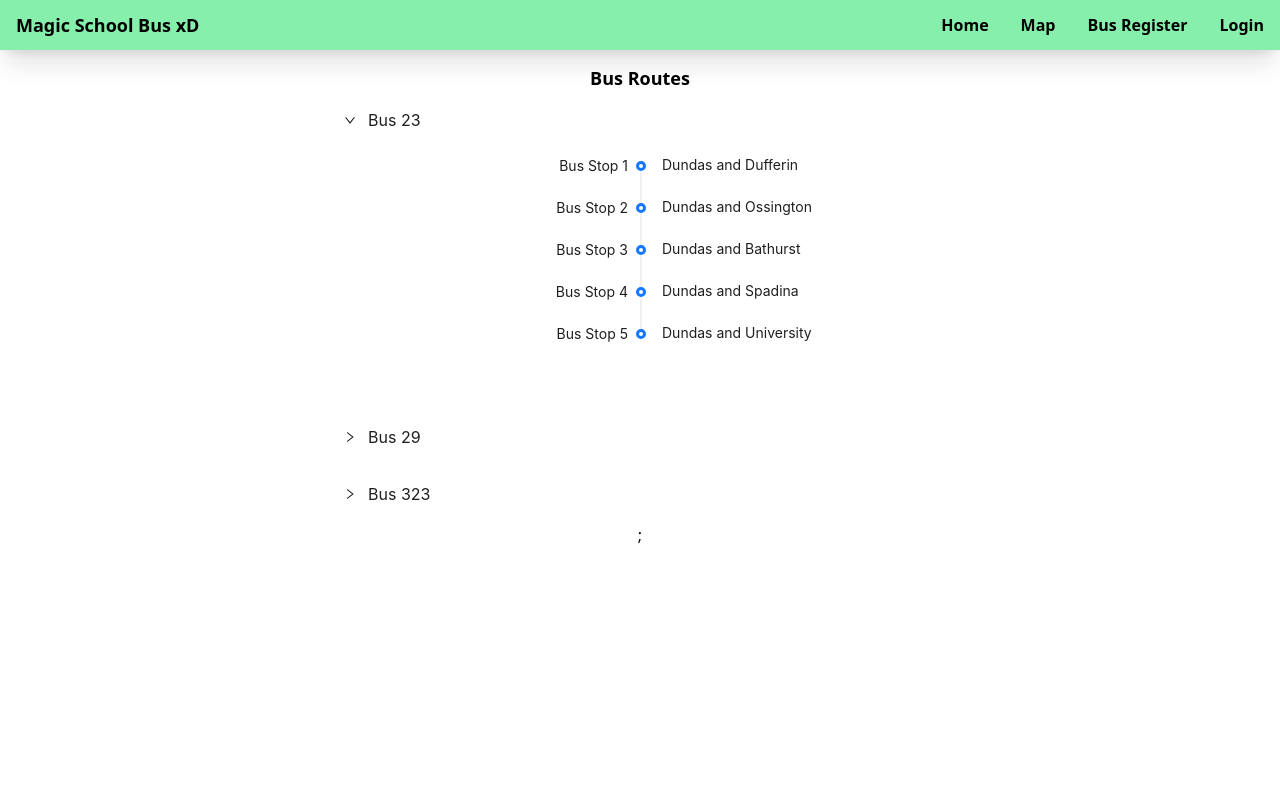
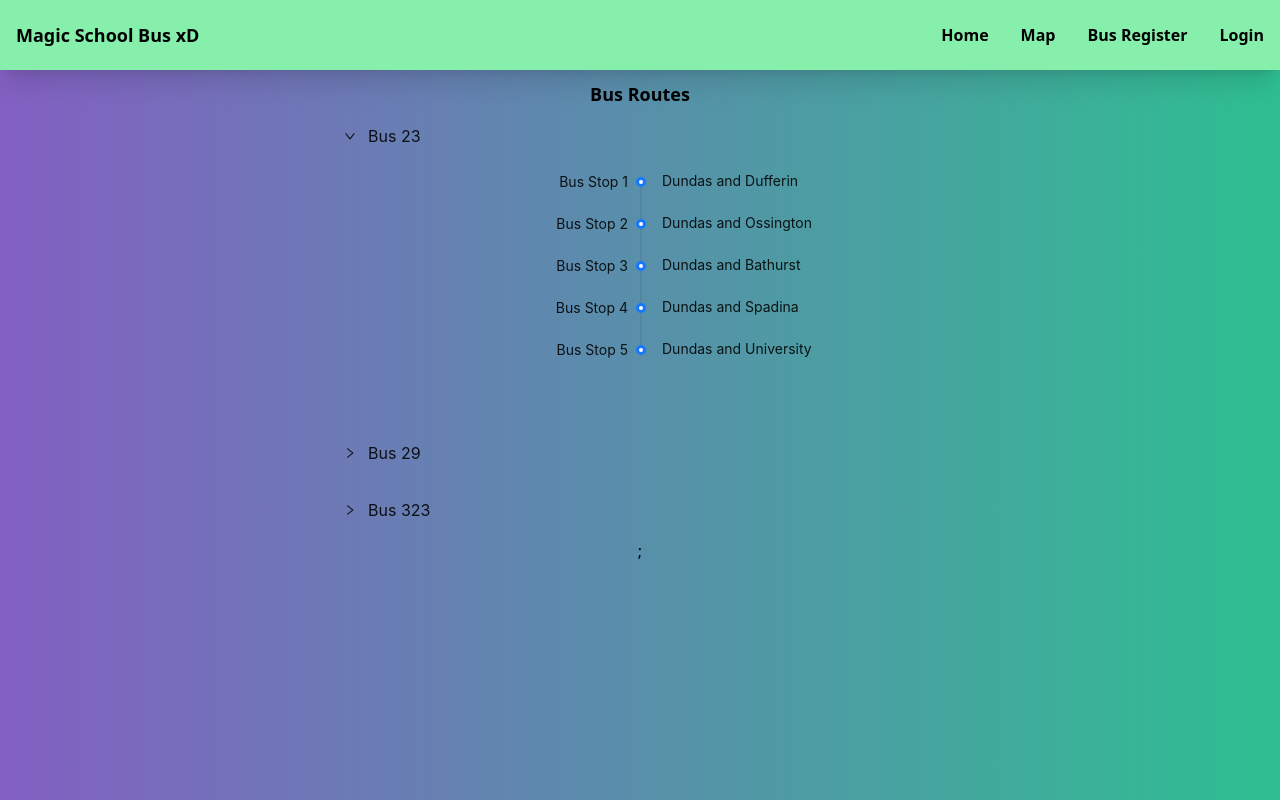
Before and after one commit to chiaraalcantara/busbuddy, a React (Vite) app in the folder client/: page /map in a window 1280 px wide. Built offline with nearby package versions, Linux system fonts and the light colour scheme.

Commit message:
added color

```diff
--- a/client/src/App.css
+++ b/client/src/App.css
@@ -25,8 +25,10 @@ img {
 
 /* UTILITIES */
 .section {
-  padding: 4rem 0 3rem;
+  background: linear-gradient(to right, #8360c3, #2ebf91);
+  padding: 5rem 0 3rem;
   margin: auto;
+  height: 100vh;
 }
 
 .section__title {
--- a/client/src/components/Navbar/Navbar.tsx
+++ b/client/src/components/Navbar/Navbar.tsx
@@ -13,7 +13,7 @@ const Navbar = () => {
     return (
         // the green and w/o is just temp chnage later
         <header className="w-full fixed top-0 left-0 z-1000 bg-green-300 shadow-xl">
-            <nav className='flex justify-between container items-center gap-x-4 px-4 h-[50px]'>
+            <nav className='flex justify-between container items-center gap-x-4 px-4 h-[70px]'>
                 <h1 className="font-bold text-lg">Magic School Bus xD</h1>
                 <ul className="flex gap-x-8">
                     {links.map((link, index) => (
```
